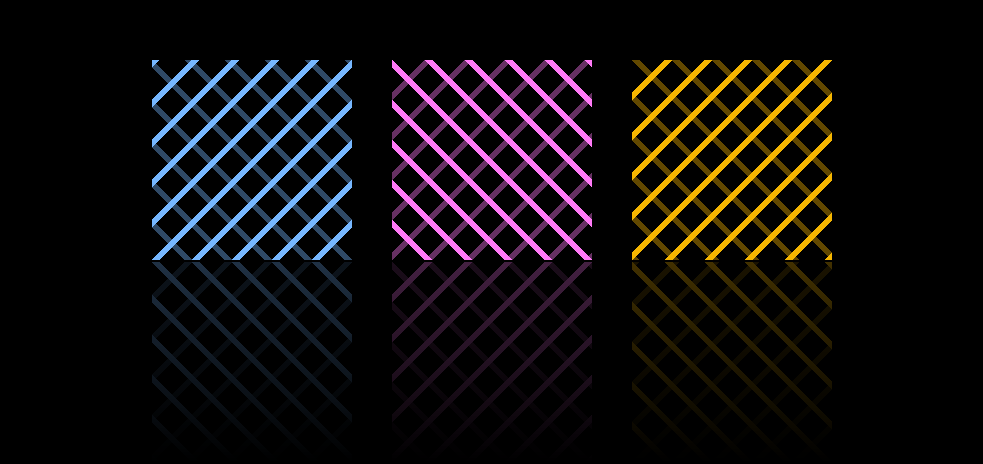
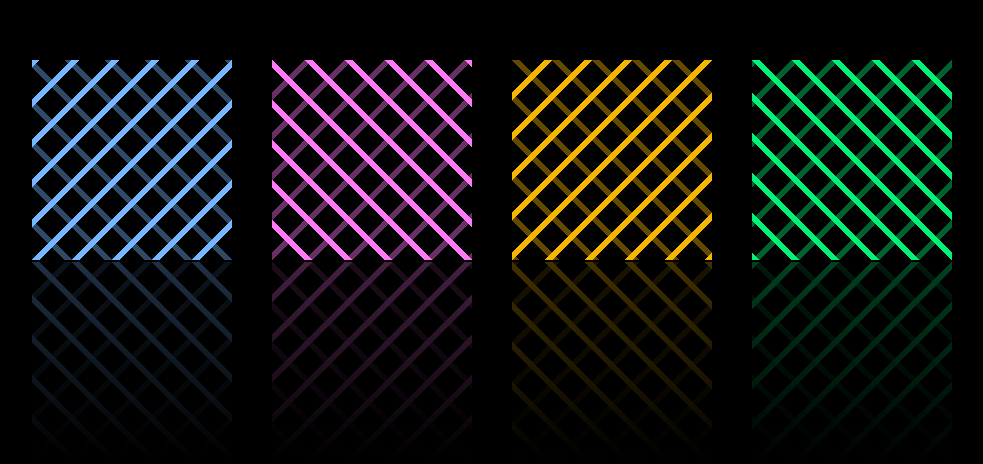
Before and after one commit to AmirTaki/css-animation-effects-2, a plain HTML site: page index.html in a window 1280 px wide. Shown: the part 240-704 px from the top of the page, without its empty margins (148-1131 px from the left). Drawn offline with Linux system fonts and the light colour scheme.

Commit message:
complete project

```diff
--- a/index.html
+++ b/index.html
@@ -11,6 +11,7 @@
         <div class="box"  style = "--i:1"></div>
         <div class="box"  style = "--i:2"></div>
         <div class="box"  style = "--i:3"></div>
+        <div class="box"  style = "--i:4"></div>
     </div>
     <script src = "./src/main.js"></script>
 </body>
```
